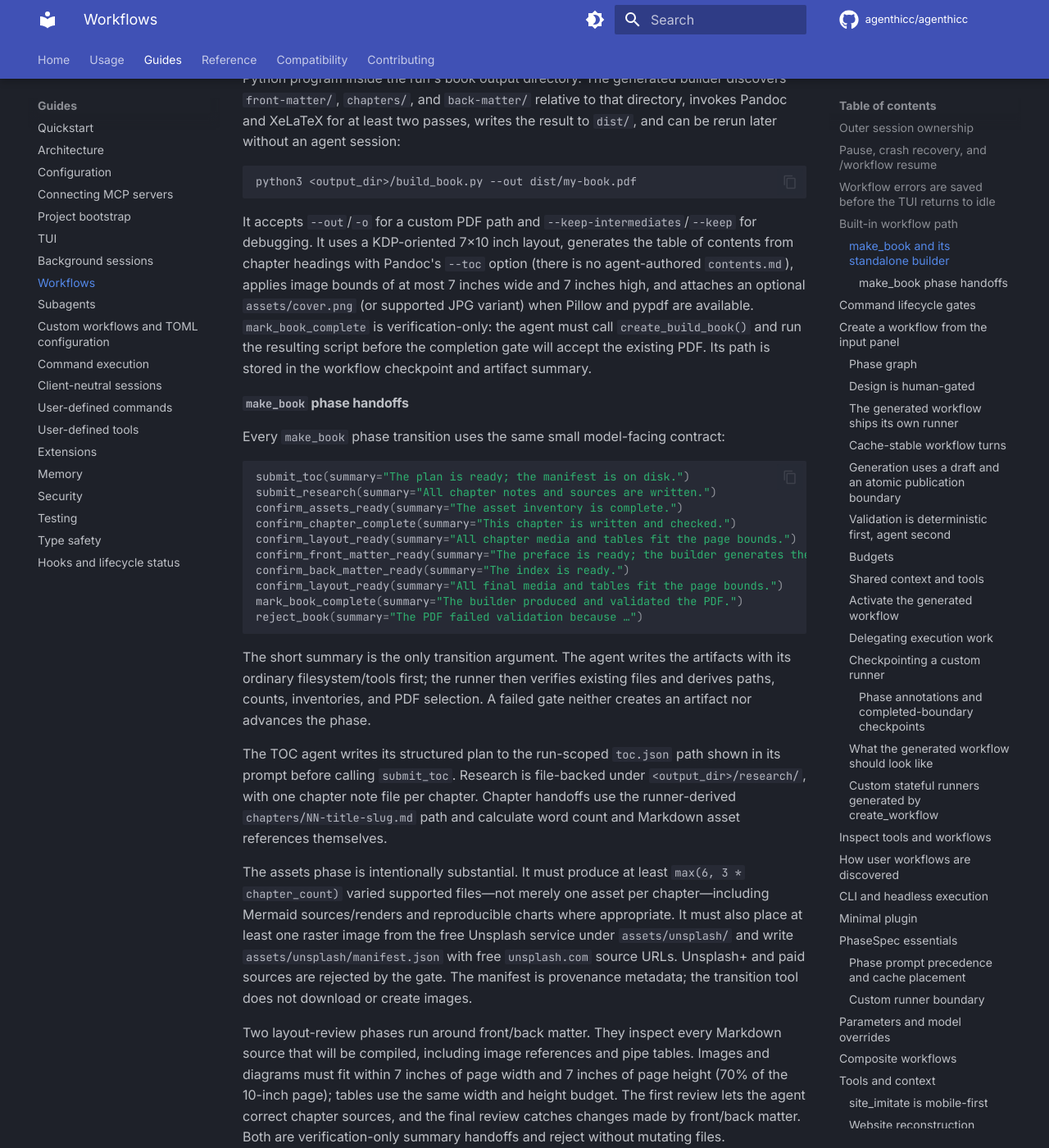
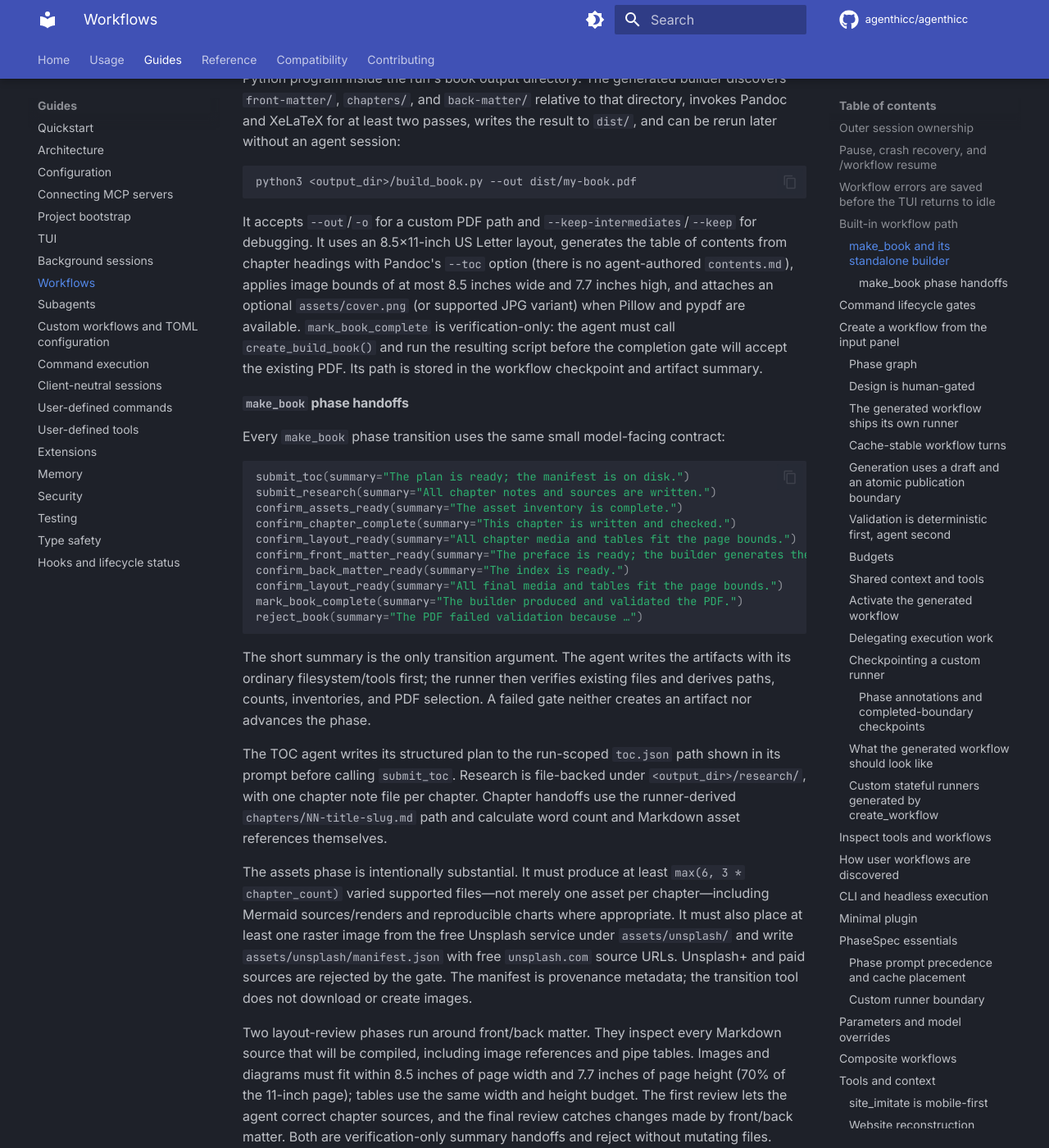
Before and after one commit to jymchng/agenthicc, an MkDocs documentation site: the page built from docs/guides/workflows.md, in a window 1280 px wide and 1400 px high, scrolled down 3898 px. Shown: the whole window at 82% size. Built offline with MkDocs 1.6.1 and Material for MkDocs 9.7.7, drawn with Linux system fonts in a browser that asks for light colours; comment, search, counter and statistics services are not loaded.

Commit message:
feat: - build_book.py now defaults to 8.5×11-inch US Letter pages.   - Image/table limits are now 8.5 inches wide and 7.7 inches     high.   - Updated agent prompts, layout validation, documentation, PRD,    and tests.   - Full suite passes: 3,623 passed, 15 skipped.

````diff
--- a/docs/guides/workflows.md
+++ b/docs/guides/workflows.md
@@ -187,10 +187,10 @@ python3 <output_dir>/build_book.py --out dist/my-book.pdf
 ```
 
 It accepts `--out`/`-o` for a custom PDF path and
-`--keep-intermediates`/`--keep` for debugging. It uses a KDP-oriented 7×10
-inch layout, generates the table of contents from chapter headings with
+`--keep-intermediates`/`--keep` for debugging. It uses an 8.5×11-inch US Letter
+layout, generates the table of contents from chapter headings with
 Pandoc's `--toc` option (there is no agent-authored `contents.md`), applies
-image bounds of at most 7 inches wide and 7 inches high, and attaches an optional
+image bounds of at most 8.5 inches wide and 7.7 inches high, and attaches an optional
 `assets/cover.png` (or supported JPG variant) when Pillow and pypdf are
 available. `mark_book_complete` is verification-only: the agent must call
 `create_build_book()` and run the resulting script before the completion gate
@@ -236,8 +236,8 @@ metadata; the transition tool does not download or create images.
 
 Two layout-review phases run around front/back matter. They inspect every
 Markdown source that will be compiled, including image references and pipe
-tables. Images and diagrams must fit within 7 inches of page width and 7
-inches of page height (70% of the 10-inch page); tables use the same width and
+tables. Images and diagrams must fit within 8.5 inches of page width and 7.7
+inches of page height (70% of the 11-inch page); tables use the same width and
 height budget. The first review lets the agent correct chapter sources, and
 the final review catches changes made by front/back matter. Both are
 verification-only summary handoffs and reject without mutating files.
````
Also changed, not shown: README.md (+2 -1 lines), prds/prd-181-simplified-make-book-phase-transitions.md (+11 -10 lines), 6 other files.
